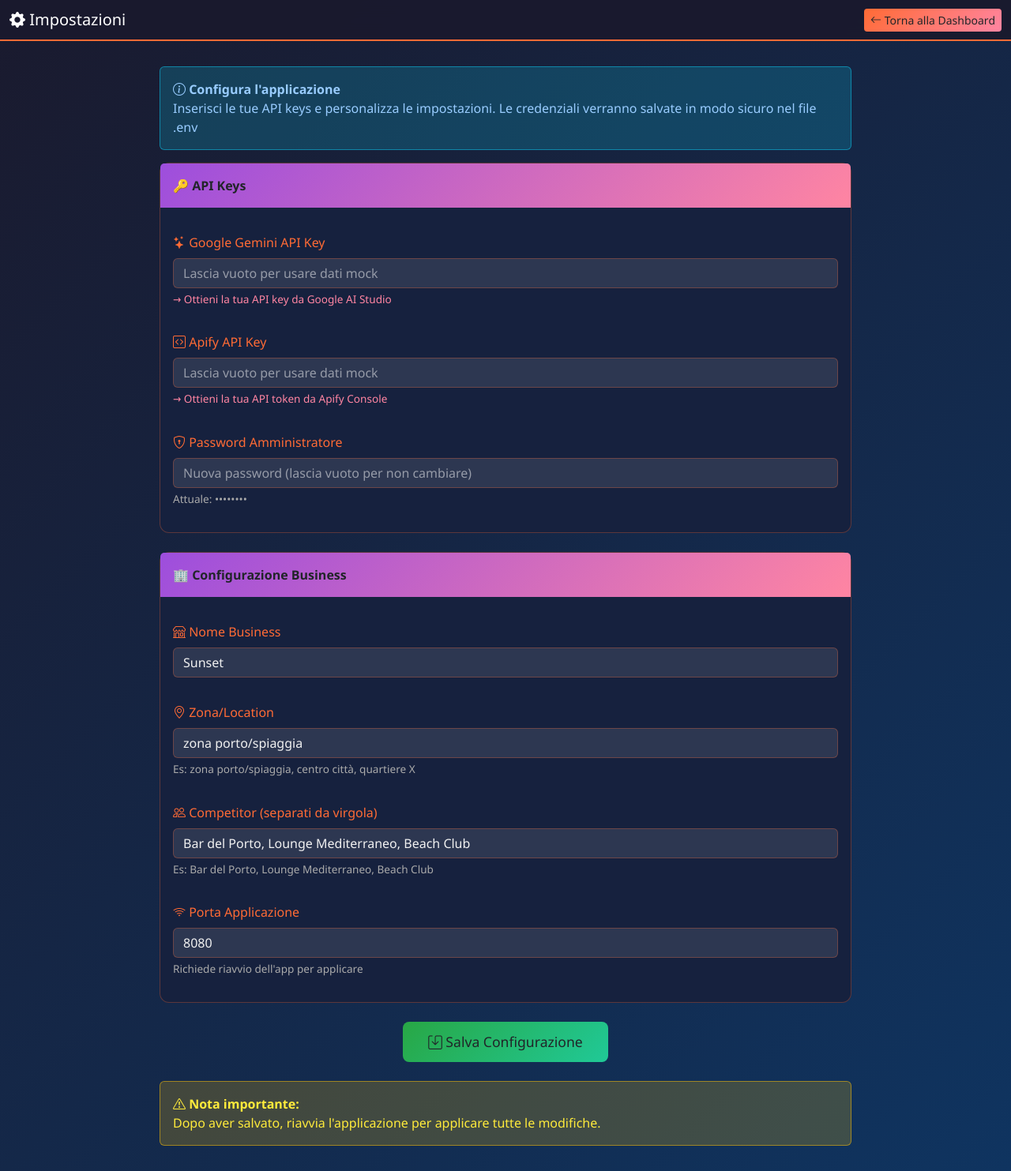
After one commit to hunz88/social-sunset, a Flask app: page /settings in a window 1280 px wide. The commit adds this page. Shown: the whole page at 79% size. Run offline with Flask 3, Linux system fonts and the light colour scheme; the visitor is signed in with stand-in values (Sample User, id 1).

Commit message:
Add Settings page and social media posting features
NEW FEATURES:
- ⚙️ Settings page (/settings) for managing API keys via web interface
- 🔐 Secure storage of credentials in .env file
- 📋 "Copy Post" button for each pending idea
- 🔗 Direct links to social media platforms (Instagram, Facebook, TikTok)
- 🚪 Logout button in navbar

FUNCTIONALITY:
- Settings page allows users to configure:
  * Gemini API Key
  * Apify API Key
  * Admin Password
  * Business Name, Location, Competitors
  * Port configuration
- One-click copy of post text to clipboard
- Platform-specific buttons that open the correct social network
- Auto-redirect to dashboard after saving settings

UI IMPROVEMENTS:
- Added "Impostazioni" button in main navbar
- Added "Logout" button in main navbar
- Copy button with clipboard API (with fallback for older browsers)
- Direct social media links based on suggested platform
- Toast notifications for successful copy operations

TECHNICAL:
- New endpoint: GET /settings
- New endpoint: POST /api/save-config
- Secure .env file reading/writing
- JavaScript copyPost() function with fallback
- Password fields masked in settings form
- Help links to get API keys from providers

https://claude.ai/code/session_0117iq4GqZcmWMoWxPfZ6mRE

```diff
--- a/app.py
+++ b/app.py
@@ -311,6 +311,76 @@ def index():
                          last_run=last_run_time)
 
 
+@app.route('/settings')
+@login_required
+def settings_page():
+    return render_template('settings.html', config=CONFIG)
+
+
+@app.route('/api/save-config', methods=['POST'])
+@login_required
+def save_config():
+    """Save configuration to .env file"""
+    try:
+        data = request.get_json()
+
+        # Update .env file
+        env_file = os.path.join(os.path.dirname(__file__), '.env')
+        env_vars = {}
+
+        # Read existing .env
+        if os.path.exists(env_file):
+            with open(env_file, 'r', encoding='utf-8') as f:
+                for line in f:
+                    line = line.strip()
+                    if line and not line.startswith('#') and '=' in line:
+                        key, value = line.split('=', 1)
+                        env_vars[key.strip()] = value.strip()
+
+        # Update with new values (only if not empty)
+        if data.get('gemini_api_key'):
+            env_vars['GEMINI_API_KEY'] = data['gemini_api_key']
+        if data.get('apify_api_key'):
+            env_vars['APIFY_API_KEY'] = data['apify_api_key']
+        if data.get('admin_password'):
+            env_vars['ADMIN_PASSWORD'] = data['admin_password']
+        if data.get('business_name'):
+            env_vars['BUSINESS_NAME'] = data['business_name']
+        if data.get('location'):
+            env_vars['LOCATION'] = data['location']
+        if data.get('competitors'):
+            env_vars['COMPETITORS'] = data['competitors']
+        if data.get('port'):
+            env_vars['PORT'] = str(data['port'])
+
+        # Add SECRET_KEY if not exists
+        if 'SECRET_KEY' not in env_vars:
+            env_vars['SECRET_KEY'] = secrets.token_hex(32)
+
+        # Write back to .env
+        with open(env_file, 'w', encoding='utf-8') as f:
+            f.write("# Sunset Social Configuration\n")
+            f.write("# Generated/Updated by Settings Page\n\n")
+            f.write("# API Keys\n")
+            f.write(f"GEMINI_API_KEY={env_vars.get('GEMINI_API_KEY', '')}\n")
+            f.write(f"APIFY_API_KEY={env_vars.get('APIFY_API_KEY', '')}\n\n")
+            f.write("# Security\n")
+            f.write(f"SECRET_KEY={env_vars.get('SECRET_KEY', '')}\n")
+            f.write(f"ADMIN_PASSWORD={env_vars.get('ADMIN_PASSWORD', 'sunset2024')}\n\n")
+            f.write("# Configuration\n")
+            f.write(f"BUSINESS_NAME={env_vars.get('BUSINESS_NAME', 'Sunset')}\n")
+            f.write(f"LOCATION={env_vars.get('LOCATION', 'zona porto/spiaggia')}\n")
+            f.write(f"COMPETITORS={env_vars.get('COMPETITORS', 'Bar del Porto,Lounge Mediterraneo,Beach Club')}\n")
+            f.write(f"PORT={env_vars.get('PORT', '4123')}\n")
+
+        logger.info("Configuration saved successfully to .env")
+        return jsonify({'success': True, 'message': 'Configurazione salvata!'})
+
+    except Exception as e:
+        logger.error(f"Error saving configuration: {e}")
+        return jsonify({'success': False, 'message': str(e)}), 500
+
+
 @app.route('/api/approve/<int:idea_id>', methods=['POST'])
 @login_required
 def approve_idea(idea_id):
--- /dev/null
+++ b/templates/settings.html
@@ -0,0 +1,342 @@
+<!DOCTYPE html>
+<html lang="it">
+<head>
+    <meta charset="UTF-8">
+    <meta name="viewport" content="width=device-width, initial-scale=1.0">
+    <title>⚙️ Impostazioni - Sunset Social</title>
+    <link href="https://cdn.jsdelivr.net/npm/bootstrap@5.3.0/dist/css/bootstrap.min.css" rel="stylesheet">
+    <link rel="stylesheet" href="https://cdn.jsdelivr.net/npm/bootstrap-icons@1.11.0/font/bootstrap-icons.css">
+    <style>
+        :root {
+            --sunset-orange: #ff6b35;
+            --sunset-pink: #ff85a2;
+            --sunset-purple: #9d4edd;
+            --dark-bg: #1a1a2e;
+            --card-bg: #16213e;
+        }
+
+        body {
+            background: linear-gradient(135deg, var(--dark-bg) 0%, #0f3460 100%);
+            color: #f1f1f1;
+            min-height: 100vh;
+            font-family: 'Segoe UI', Tahoma, Geneva, Verdana, sans-serif;
+        }
+
+        .navbar {
+            background: rgba(26, 26, 46, 0.95) !important;
+            backdrop-filter: blur(10px);
+            border-bottom: 2px solid var(--sunset-orange);
+        }
+
+        .settings-container {
+            max-width: 900px;
+            margin: 2rem auto;
+        }
+
+        .card {
+            background: var(--card-bg);
+            border: 1px solid rgba(255, 107, 53, 0.3);
+            border-radius: 12px;
+            margin-bottom: 1.5rem;
+        }
+
+        .card-header {
+            background: linear-gradient(135deg, var(--sunset-purple), var(--sunset-pink));
+            border: none;
+            font-weight: bold;
+            padding: 1rem;
+        }
+
+        .form-label {
+            color: var(--sunset-orange);
+            font-weight: 500;
+            margin-top: 1rem;
+        }
+
+        .form-control, .form-select {
+            background: rgba(255, 255, 255, 0.1);
+            border: 1px solid rgba(255, 107, 53, 0.3);
+            color: #f1f1f1;
+        }
+
+        .form-control:focus, .form-select:focus {
+            background: rgba(255, 255, 255, 0.15);
+            border-color: var(--sunset-orange);
+            color: #f1f1f1;
+            box-shadow: 0 0 0 0.25rem rgba(255, 107, 53, 0.25);
+        }
+
+        .form-control::placeholder {
+            color: rgba(255, 255, 255, 0.5);
+        }
+
+        .btn-save {
+            background: linear-gradient(135deg, #28a745, #20c997);
+            border: none;
+            font-size: 1.1rem;
+            padding: 0.75rem 2rem;
+        }
+
+        .btn-back {
+            background: linear-gradient(135deg, var(--sunset-orange), var(--sunset-pink));
+            border: none;
+        }
+
+        .alert-info {
+            background: rgba(13, 202, 240, 0.2);
+            border: 1px solid rgba(13, 202, 240, 0.5);
+            color: #9cf;
+        }
+
+        .alert-warning {
+            background: rgba(255, 193, 7, 0.2);
+            border: 1px solid rgba(255, 193, 7, 0.5);
+            color: #ffeb3b;
+        }
+
+        .api-help {
+            font-size: 0.85rem;
+            color: #aaa;
+            margin-top: 0.25rem;
+        }
+
+        .api-help a {
+            color: var(--sunset-pink);
+            text-decoration: none;
+        }
+
+        .api-help a:hover {
+            text-decoration: underline;
+        }
+
+        .toast-container {
+            position: fixed;
+            top: 80px;
+            right: 20px;
+            z-index: 9999;
+        }
+    </style>
+</head>
+<body>
+
+    <!-- Navbar -->
+    <nav class="navbar navbar-dark sticky-top">
+        <div class="container-fluid">
+            <span class="navbar-brand mb-0 h1">
+                <i class="bi bi-gear-fill"></i> Impostazioni
+            </span>
+            <a href="/" class="btn btn-back btn-sm">
+                <i class="bi bi-arrow-left"></i> Torna alla Dashboard
+            </a>
+        </div>
+    </nav>
+
+    <div class="container settings-container">
+
+        <!-- Intro Alert -->
+        <div class="alert alert-info" role="alert">
+            <i class="bi bi-info-circle"></i> <strong>Configura l'applicazione</strong><br>
+            Inserisci le tue API keys e personalizza le impostazioni. Le credenziali verranno salvate in modo sicuro nel file .env
+        </div>
+
+        <!-- API Keys Section -->
+        <div class="card">
+            <div class="card-header">
+                🔑 API Keys
+            </div>
+            <div class="card-body">
+                <form id="settingsForm">
+
+                    <!-- Gemini API Key -->
+                    <div class="mb-3">
+                        <label for="gemini_api_key" class="form-label">
+                            <i class="bi bi-stars"></i> Google Gemini API Key
+                        </label>
+                        <input type="password" class="form-control" id="gemini_api_key"
+                               name="gemini_api_key" value="{{ config.gemini_api_key }}"
+                               placeholder="Lascia vuoto per usare dati mock">
+                        <div class="api-help">
+                            <a href="https://makersuite.google.com/app/apikey" target="_blank">
+                                → Ottieni la tua API key da Google AI Studio
+                            </a>
+                        </div>
+                    </div>
+
+                    <!-- Apify API Key -->
+                    <div class="mb-3">
+                        <label for="apify_api_key" class="form-label">
+                            <i class="bi bi-code-square"></i> Apify API Key
+                        </label>
+                        <input type="password" class="form-control" id="apify_api_key"
+                               name="apify_api_key" value="{{ config.apify_api_key }}"
+                               placeholder="Lascia vuoto per usare dati mock">
+                        <div class="api-help">
+                            <a href="https://console.apify.com/account/integrations" target="_blank">
+                                → Ottieni la tua API token da Apify Console
+                            </a>
+                        </div>
+                    </div>
+
+                    <!-- Admin Password -->
+                    <div class="mb-3">
+                        <label for="admin_password" class="form-label">
+                            <i class="bi bi-shield-lock"></i> Password Amministratore
+                        </label>
+                        <input type="password" class="form-control" id="admin_password"
+                               name="admin_password" placeholder="Nuova password (lascia vuoto per non cambiare)">
+                        <div class="api-help">
+                            Attuale: ••••••••
+                        </div>
+                    </div>
+
+                </form>
+            </div>
+        </div>
+
+        <!-- Business Config Section -->
+        <div class="card">
+            <div class="card-header">
+                🏢 Configurazione Business
+            </div>
+            <div class="card-body">
+                <form id="businessForm">
+
+                    <!-- Business Name -->
+                    <div class="mb-3">
+                        <label for="business_name" class="form-label">
+                            <i class="bi bi-shop"></i> Nome Business
+                        </label>
+                        <input type="text" class="form-control" id="business_name"
+                               name="business_name" value="{{ config.business_name }}" required>
+                    </div>
+
+                    <!-- Location -->
+                    <div class="mb-3">
+                        <label for="location" class="form-label">
+                            <i class="bi bi-geo-alt"></i> Zona/Location
+                        </label>
+                        <input type="text" class="form-control" id="location"
+                               name="location" value="{{ config.location }}" required>
+                        <div class="api-help">
+                            Es: zona porto/spiaggia, centro città, quartiere X
+                        </div>
+                    </div>
+
+                    <!-- Competitors -->
+                    <div class="mb-3">
+                        <label for="competitors" class="form-label">
+                            <i class="bi bi-people"></i> Competitor (separati da virgola)
+                        </label>
+                        <input type="text" class="form-control" id="competitors"
+                               name="competitors" value="{{ config.competitors|join(', ') }}" required>
+                        <div class="api-help">
+                            Es: Bar del Porto, Lounge Mediterraneo, Beach Club
+                        </div>
+                    </div>
+
+                    <!-- Port -->
+                    <div class="mb-3">
+                        <label for="port" class="form-label">
+                            <i class="bi bi-wifi"></i> Porta Applicazione
+                        </label>
+                        <input type="number" class="form-control" id="port"
+                               name="port" value="{{ config.port }}" required min="1024" max="65535">
+                        <div class="api-help">
+                            Richiede riavvio dell'app per applicare
+                        </div>
+                    </div>
+
+                </form>
+            </div>
+        </div>
+
+        <!-- Save Button -->
+        <div class="text-center mb-4">
+            <button class="btn btn-save btn-lg" onclick="saveSettings()">
+                <i class="bi bi-save"></i> Salva Configurazione
+            </button>
+        </div>
+
+        <!-- Warning Alert -->
+        <div class="alert alert-warning" role="alert">
+            <i class="bi bi-exclamation-triangle"></i> <strong>Nota importante:</strong><br>
+            Dopo aver salvato, riavvia l'applicazione per applicare tutte le modifiche.
+        </div>
+
+    </div>
+
+    <!-- Toast Container -->
+    <div class="toast-container"></div>
+
+    <script src="https://cdn.jsdelivr.net/npm/bootstrap@5.3.0/dist/js/bootstrap.bundle.min.js"></script>
+    <script>
+        function showToast(message, type = 'success') {
+            const toastContainer = document.querySelector('.toast-container');
+            const toastId = 'toast-' + Date.now();
+
+            const toastHTML = `
+                <div id="${toastId}" class="toast align-items-center text-white bg-${type} border-0" role="alert">
+                    <div class="d-flex">
+                        <div class="toast-body">
+                            <i class="bi bi-${type === 'success' ? 'check-circle' : 'exclamation-triangle'}"></i>
+                            ${message}
+                        </div>
+                        <button type="button" class="btn-close btn-close-white me-2 m-auto" data-bs-dismiss="toast"></button>
+                    </div>
+                </div>
+            `;
+
+            toastContainer.insertAdjacentHTML('beforeend', toastHTML);
+            const toastElement = document.getElementById(toastId);
+            const toast = new bootstrap.Toast(toastElement);
+            toast.show();
+
+            setTimeout(() => toastElement.remove(), 5000);
+        }
+
+        async function saveSettings() {
+            const btn = event.target.closest('button');
+            btn.disabled = true;
+            btn.innerHTML = '<i class="bi bi-hourglass-split"></i> Salvataggio...';
+
+            // Raccogli tutti i dati dai form
+            const data = {
+                gemini_api_key: document.getElementById('gemini_api_key').value,
+                apify_api_key: document.getElementById('apify_api_key').value,
+                admin_password: document.getElementById('admin_password').value,
+                business_name: document.getElementById('business_name').value,
+                location: document.getElementById('location').value,
+                competitors: document.getElementById('competitors').value,
+                port: document.getElementById('port').value
+            };
+
+            try {
+                const response = await fetch('/api/save-config', {
+                    method: 'POST',
+                    headers: {
+                        'Content-Type': 'application/json'
+                    },
+                    body: JSON.stringify(data)
+                });
+
+                const result = await response.json();
+
+                if (result.success) {
+                    showToast('✅ Configurazione salvata con successo! Riavvia l\'app per applicare.', 'success');
+                    setTimeout(() => {
+                        window.location.href = '/';
+                    }, 2000);
+                } else {
+                    showToast('❌ Errore: ' + result.message, 'danger');
+                    btn.disabled = false;
+                    btn.innerHTML = '<i class="bi bi-save"></i> Salva Configurazione';
+                }
+            } catch (error) {
+                showToast('❌ Errore di connessione', 'danger');
+                btn.disabled = false;
+                btn.innerHTML = '<i class="bi bi-save"></i> Salva Configurazione';
+            }
+        }
+    </script>
+</body>
+</html>
```
Also changed, not shown: templates/dashboard.html (+46 -0 lines).
